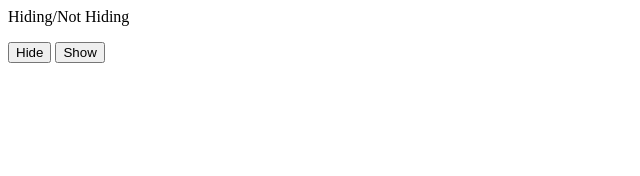
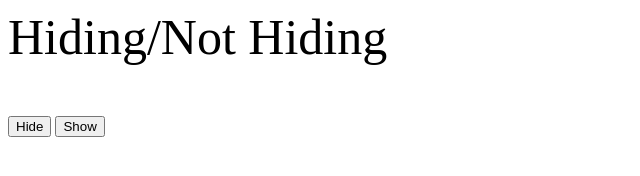
Before and after one commit to Rbracalielly/M1-Assignment, a plain HTML site: page show_hide.html in a window 1280 px wide. Shown: the whole page, without its empty margins (0-640 px from the left). Drawn offline with nearby package versions, Linux system fonts and the light colour scheme.

Commit message:
minor changes to show/hide

```diff
--- a/show_hide.html
+++ b/show_hide.html
@@ -1,6 +1,11 @@
 <html>
   <head>
-    <style>
+  <style>
+  p{
+    font-style: bold;
+    color: black;
+    font-size: 50px;
+  }
   </style>
     <title>Show/Hide</title>
     <script src="https://code.jquery.com/jquery-3.4.1.min.js" integrity="sha256-CSXorXvZcTkaix6Yvo6HppcZGetbYMGWSFlBw8HfCJo=" crossorigin="anonymous"></script>
```
